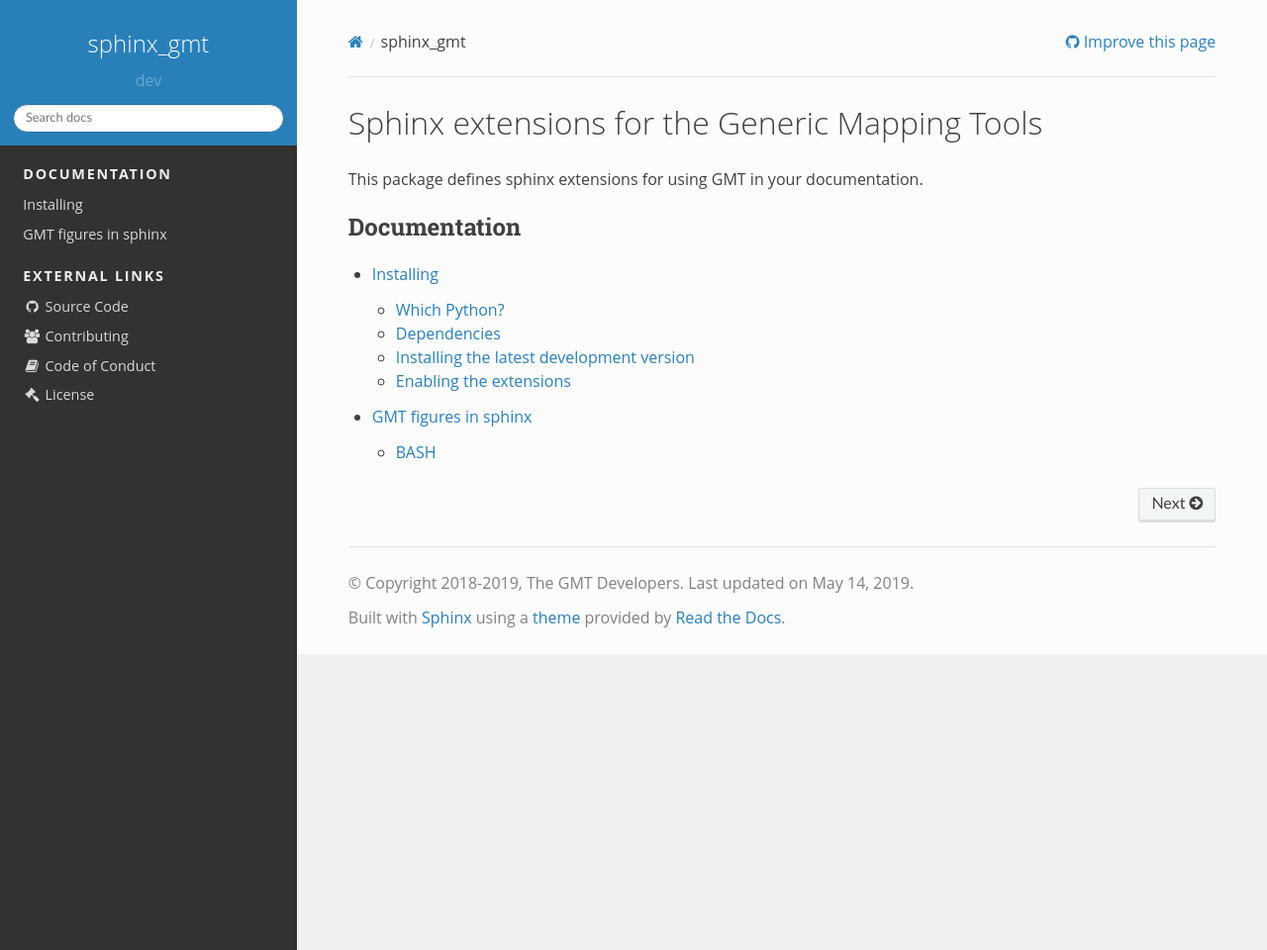
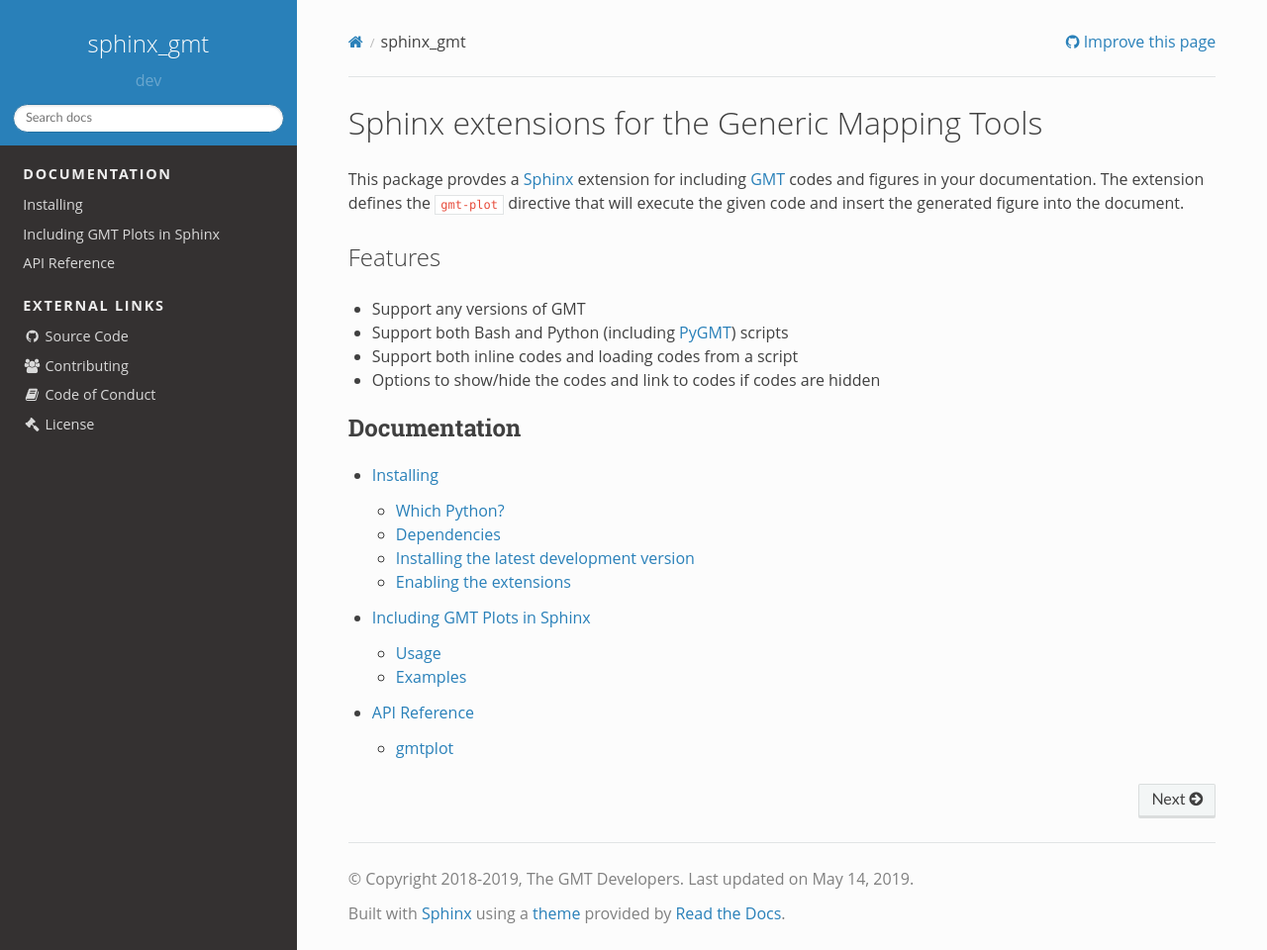
Before and after one commit to GenericMappingTools/sphinx_gmt, a Sphinx documentation site: the page built from doc/index.rst, in a window 1280 px wide and 960 px high. Shown: the whole window at 99% size. Built offline with Sphinx 7.4.7 and the Read the Docs theme 2.0.0, drawn with Linux system fonts in a browser that asks for light colours.

Commit message:
Update documentations (#14)

```diff
--- a/doc/index.rst
+++ b/doc/index.rst
@@ -3,8 +3,18 @@
 Sphinx extensions for the Generic Mapping Tools
 ===============================================
 
-This package defines sphinx extensions for using GMT in your documentation.
+This package provdes a `Sphinx <http://www.sphinx-doc.org/>`__ extension for
+including `GMT <http://gmt.soest.hawaii.edu/>`__ codes and figures in your
+documentation. The extension defines the ``gmt-plot`` directive that
+will execute the given code and insert the generated figure into the document.
 
+Features
+--------
+
+- Support any versions of GMT
+- Support both Bash and Python (including `PyGMT <https://www.pygmt.org/>`__) scripts
+- Support both inline codes and loading codes from a script
+- Options to show/hide the codes and link to codes if codes are hidden
 
 .. toctree::
     :maxdepth: 2
@@ -12,3 +22,4 @@ This package defines sphinx extensions for using GMT in your documentation.
 
     install.rst
     gmtplot.rst
+    api.rst
--- a/requirements.txt
+++ b/requirements.txt
@@ -2,7 +2,7 @@ jinja2
 ipython
 sphinx
 # Development requirements
-gmt=5.*
+gmt
 sphinx_rtd_theme
 numpydoc
 twine
```
Also changed, not shown: doc/api.rst (added, +15 -0 lines), doc/gmtplot.rst (+55 -38 lines), doc/install.rst (+2 -8 lines), 1 other file.
